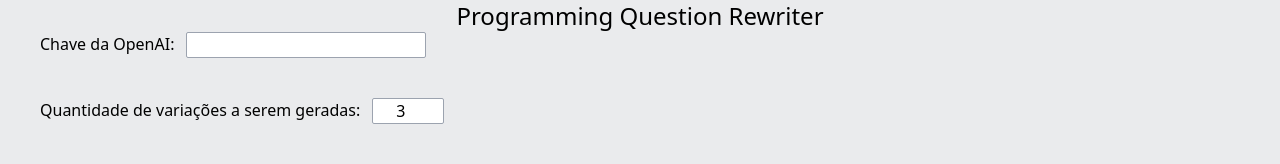
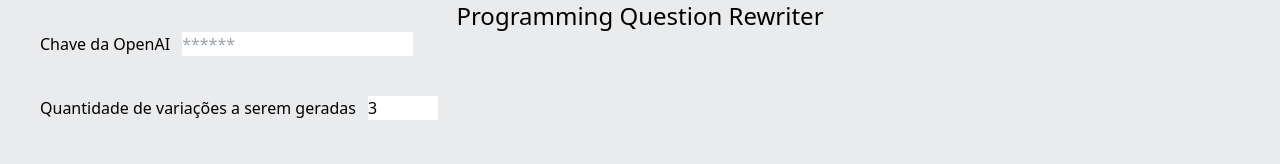
Before and after one commit to mauricio-monte/programming-question-rewriter, a React (Vite) app in the folder frontend/: page / in a window 1280 px wide. Shown: the top 164 px of the page. Built offline with nearby package versions, Linux system fonts and the light colour scheme.

Commit message:
feat: create input component

```diff
--- /dev/null
+++ b/frontend/src/components/Input/index.tsx
@@ -0,0 +1,22 @@
+interface InputProps {
+  type: string;
+  label: string;
+  placeholder: string;
+  value: string | number;
+  onChange: (e: React.ChangeEvent<HTMLInputElement>) => void;
+  name: string;
+  className?: string;
+  min?: number;
+  max?: number;
+}
+
+function Input({ className, label, ...props }: InputProps) {
+  return (
+    <label className={`flex gap-3 ${className}`}>
+      {label}
+      <input {...props}></input>
+    </label>
+  );
+}
+
+export default Input;
--- a/frontend/src/components/QuestionSubmissionForm/index.tsx
+++ b/frontend/src/components/QuestionSubmissionForm/index.tsx
@@ -2,6 +2,7 @@ import { FormEvent, useReducer } from "react";
 import useQuestionSubmit from "./useQuestionSubmit";
 import { INITIAL_STATE, formReducer } from "./formReducer";
 import LoadingAnimation from "./LoadingAnimation";
+import Input from "../Input";
 
 function QuestionSubmissionForm() {
   const [state, dispatch] = useReducer(formReducer, INITIAL_STATE);
@@ -21,29 +22,25 @@ function QuestionSubmissionForm() {
 
   return (
     <div className="flex flex-col gap-10">
-      <label className="flex gap-3">
-        Chave da OpenAI:
-        <input
+      <Input
+        label="Chave da OpenAI"
+        placeholder="******"
         name="openAIKey"
         value={state.openAIKey}
         onChange={handleChange}
         type="password"
-          className="w-60 border border-gray-400 rounded-sm"
-        ></input>
-      </label>
+      />
 
-      <label className="flex gap-3">
-        Quantidade de variações a serem geradas:
-        <input
+      <Input
+        label="Quantidade de variações a serem geradas"
+        placeholder="1"
+        name="numberOfVariations"
         value={state.numberOfVariations}
-          name="numberOfVariations"
         onChange={handleChange}
         type="number"
         min={1}
         max={5}
-          className="border border-gray-400 rounded-sm text-center"
-        ></input>
-      </label>
+      />
 
       <label className="flex flex-col">
         Enunciado da questão original:
```
Lines whose indentation alone changed are shown as unchanged.
